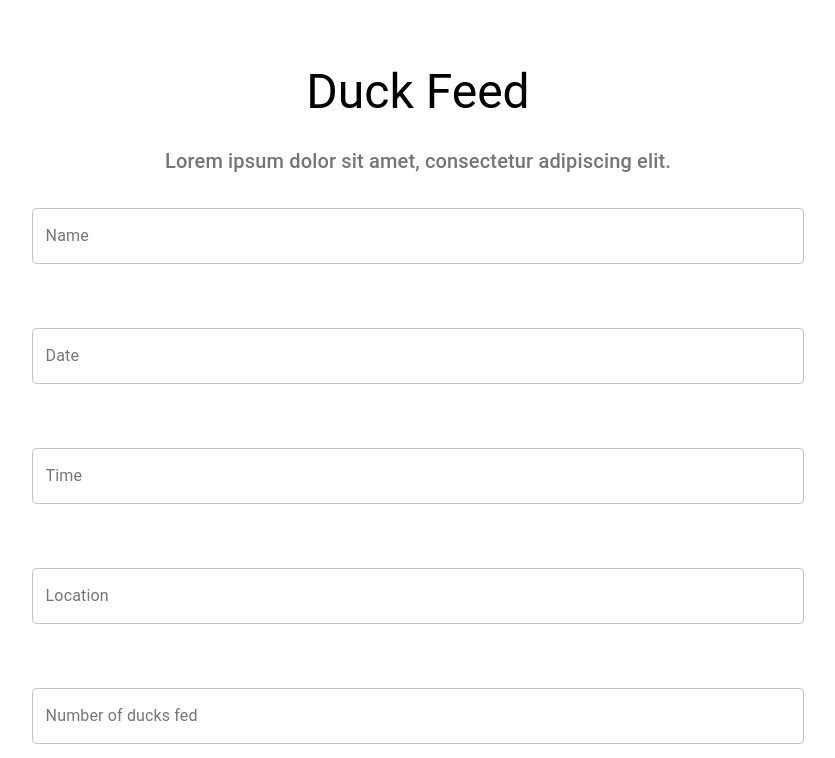
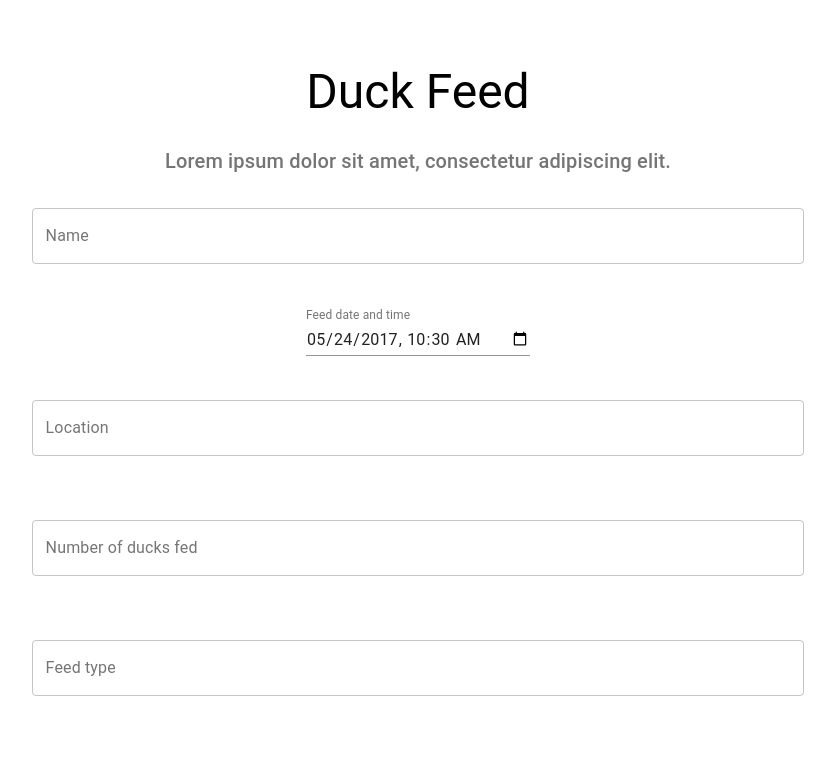
Before and after one commit to amalfkhan/duck-feed, a React (Create React App) app in the folder client/: page /add in a window 1280 px wide. Shown: the top 758 px of the page, without its empty margins (222-1057 px from the left). Built offline with nearby package versions, Linux system fonts and the light colour scheme.

Commit message:
form fields

```diff
--- a/client/package.json
+++ b/client/package.json
@@ -3,7 +3,7 @@
   "version": "0.1.0",
   "private": true,
   "dependencies": {
-    "@date-io/date-fns": "^2.10.11",
+    "@date-io/date-fns": "1.3.13",
     "@material-ui/core": "^4.12.1",
     "@material-ui/pickers": "^3.3.10",
     "axios": "^0.21.1",
--- a/client/src/components/Entries/AddEntry.js
+++ b/client/src/components/Entries/AddEntry.js
@@ -2,12 +2,7 @@
 import React, { useState } from "react";
 import { useHistory, Link } from "react-router-dom";
 import { Grid, Button, TextField } from "@material-ui/core";
-import {
-  MuiPickersUtilsProvider,
-  KeyboardTimePicker,
-  KeyboardDatePicker,
-} from "@material-ui/pickers";
-import DateFnsUtils from "@date-io/date-fns";
+import EntriesDataServices from "../../services/entry.services";
 import { addEntryUseStyles } from "./styles";
 
 export default () => {
@@ -16,8 +11,7 @@ export default () => {
   const [submitted, setSubmitted] = useState(false);
   const [entry, setEntry] = useState({
     name: "",
-    date: "",
-    time: "",
+    datetime: "",
     location: "",
     numFed: "",
     feedType: "",
@@ -25,10 +19,13 @@ export default () => {
   });
 
   const handleInputChange = (e) => {
+    console.log(e.target.value);
+    console.log(e.target.name);
     setEntry({ ...entry, [e.target.name]: e.target.value });
   };
 
   const saveNewEntry = async () => {
+    console.log(entry);
     //try/catch for saving to db
     setSubmitted(true);
   };
@@ -69,26 +66,17 @@ export default () => {
             </Grid>
             <Grid item xs={12}>
               <TextField
-                className={classes.field}
-                label="Date"
-                name="date"
-                value={entry.date}
+                label="Feed date and time"
+                name="datetime"
+                type="datetime-local"
+                defaultValue="2017-05-24T10:30"
+                // value={entry.date}
                 onChange={(e) => {
                   handleInputChange(e);
                 }}
-                variant="outlined"
-              />
-            </Grid>
-            <Grid item xs={12}>
-              <TextField
-                className={classes.field}
-                label="Time"
-                name="time"
-                value={entry.date}
-                onChange={(e) => {
-                  handleInputChange(e);
+                InputLabelProps={{
+                  shrink: true,
                 }}
-                variant="outlined"
               />
             </Grid>
             <Grid item xs={12}>
@@ -96,7 +84,7 @@ export default () => {
                 className={classes.field}
                 label="Location"
                 name="location"
-                value={entry.date}
+                value={entry.location}
                 onChange={(e) => {
                   handleInputChange(e);
                 }}
```
Also changed, not shown: 1 other file (tests, documents, lock files or other folders).
